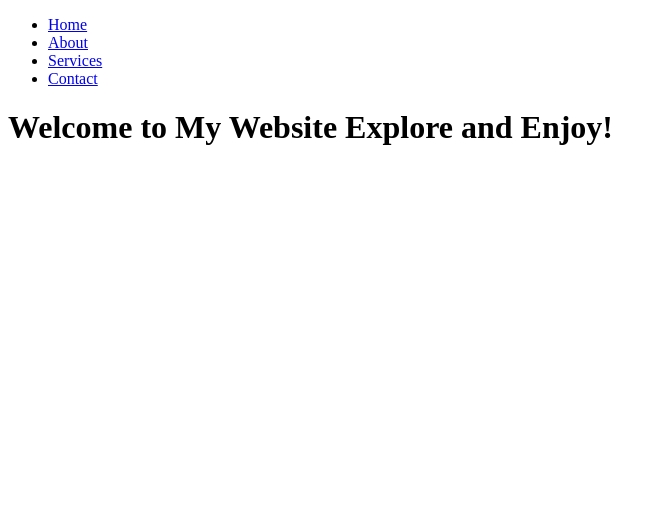
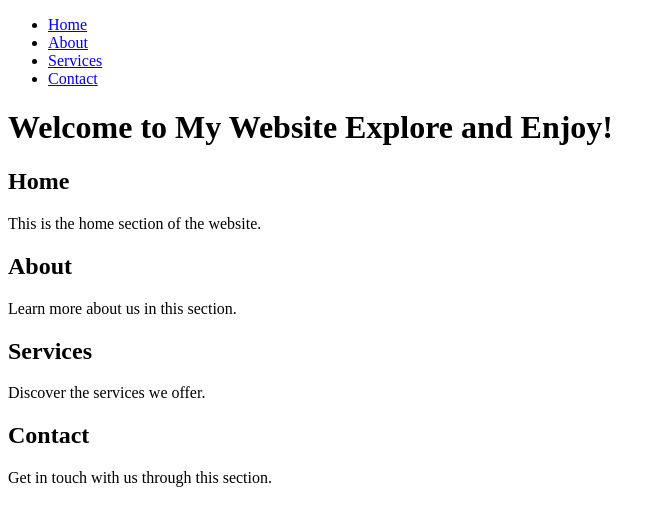
Before and after one commit to Prensa/for_noobs, a plain HTML site: page index.html in a window 1280 px wide. Shown: the whole page, without its empty margins (0-666 px from the left). Drawn offline with Linux system fonts and the light colour scheme.

Commit message:
estudando github

```diff
--- a/index.html
+++ b/index.html
@@ -20,5 +20,23 @@
             <span>Explore and Enjoy!</span>
         </h1>
     </header>
+    <article>
+        <section id="home">
+            <h2>Home</h2>
+            <p>This is the home section of the website.</p>
+        </section>
+        <section id="about">
+            <h2>About</h2>
+            <p>Learn more about us in this section.</p>
+        </section>
+        <section id="services">
+            <h2>Services</h2>
+            <p>Discover the services we offer.</p>
+        </section>
+        <section id="contact">
+            <h2>Contact</h2>
+            <p>Get in touch with us through this section.</p>
+        </section>
+    </article>
 </body>
 </html>
```
